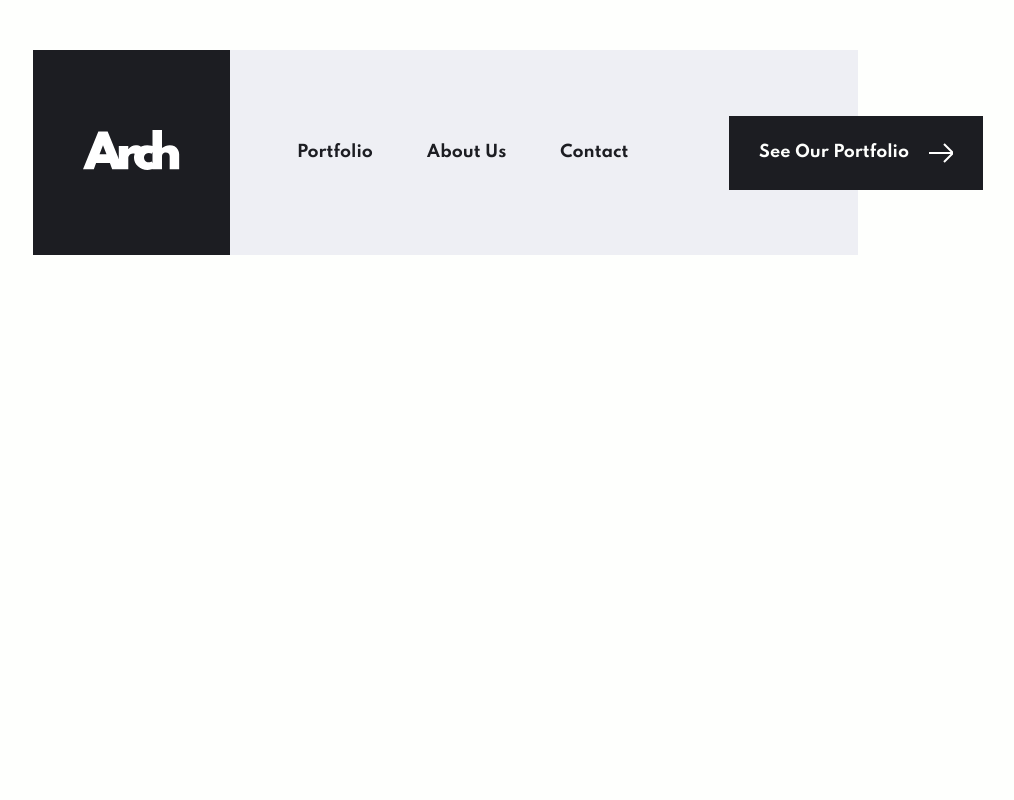
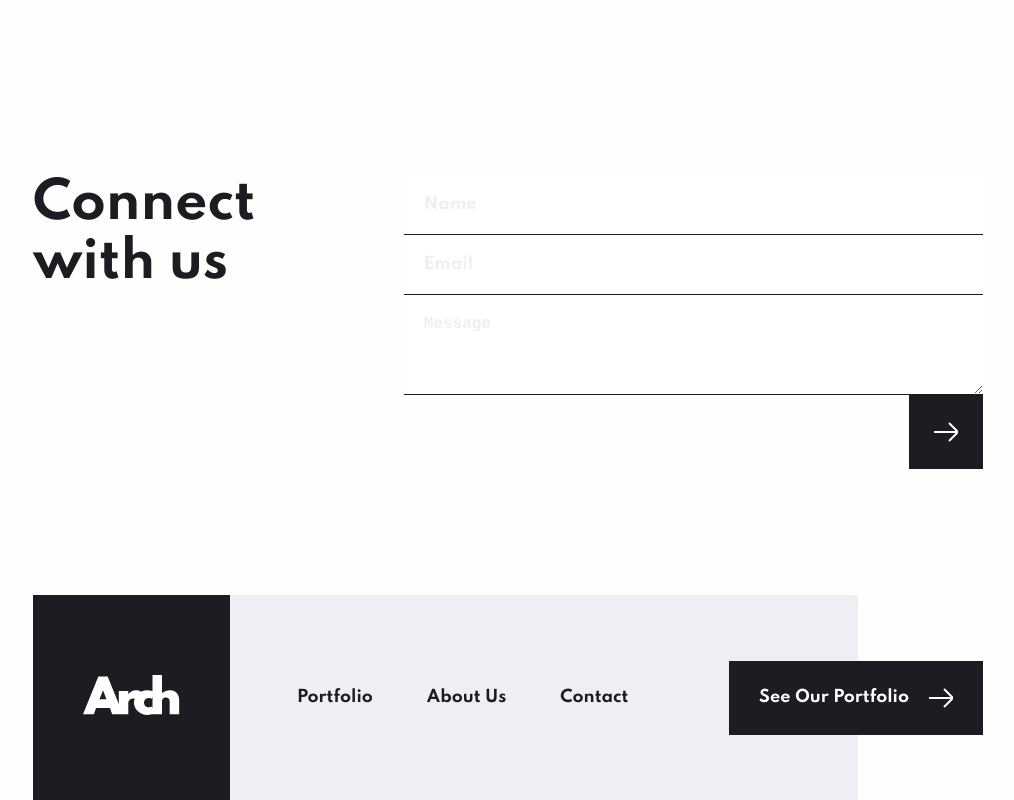
Before and after one commit to jarekTerejko/arch-studio-multi-page-website, a React (Create React App) app: page /contact in a window 1280 px wide. Shown: the part 902-1702 px from the top of the page, without its empty margins (132-1146 px from the left). Before the commit the page ends 1157 px from the top, so only its background shows below. Built offline with nearby package versions, Linux system fonts and the light colour scheme.

Commit message:
add ContactSection

```diff
--- a/src/pages/Contact.js
+++ b/src/pages/Contact.js
@@ -2,6 +2,7 @@ import { ContainerEl } from "../components/Container/ContainerElement";
 import Loader from "../components/Loader";
 import IntroHeader from "../components/IntroHeader";
 import useFetch from "../useFetch";
+import ContactSection from "../components/ContactSection";
 
 const Contact = () => {
   const { data, isLoading, fetchErrorValue } = useFetch("../data.json");
@@ -15,6 +16,7 @@ const Contact = () => {
       ) : (
         <>
           <IntroHeader data={data[0].contactData} />
+          <ContactSection />
         </>
       )}
     </>
```
